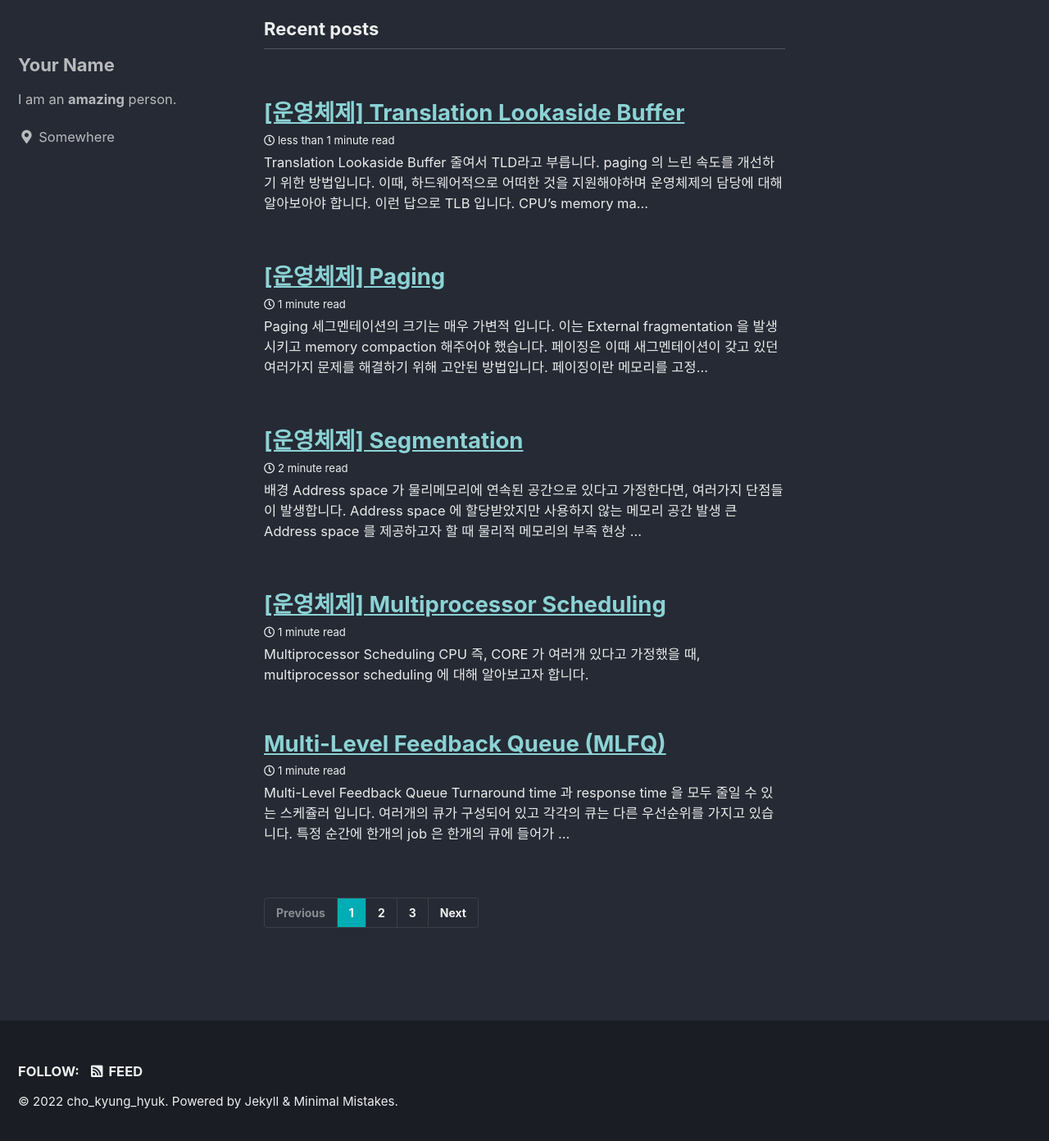
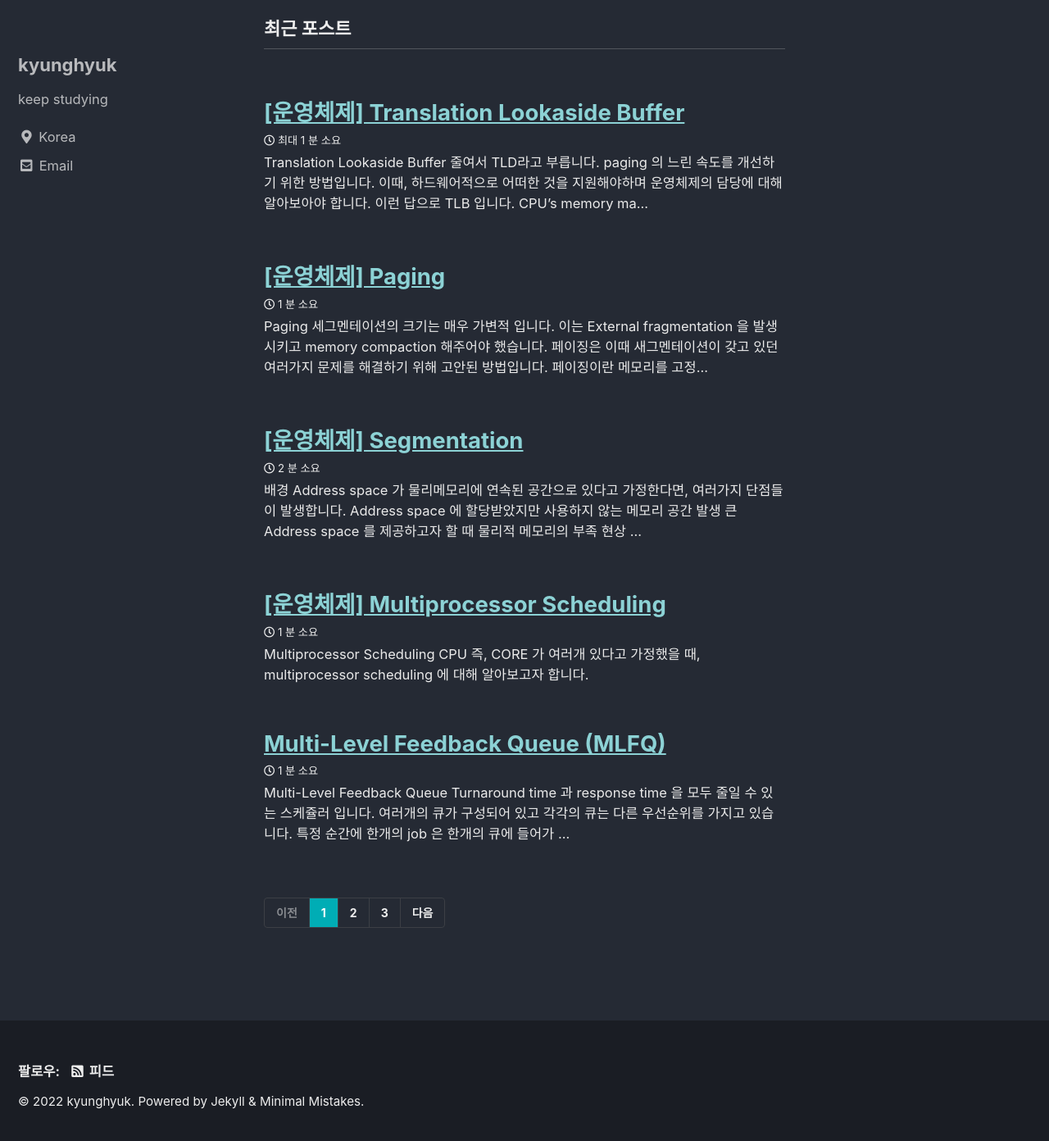
Before and after one commit to kyunghyukCHO/kyunghyukCHO.github.io, a Jekyll site: the page built from index.html, in a window 1280 px wide and 1400 px high, scrolled down 175 px. Shown: the top 1392 px of the window at 82% size. Built offline with Jekyll 4.4.1, drawn with Linux system fonts in a browser that asks for light colours; cached includes are drawn as plain includes; the list of posts is cut into pages by our own code.

Commit message:
Update _config.yml

```diff
--- a/_config.yml
+++ b/_config.yml
@@ -15,15 +15,15 @@
 minimal_mistakes_skin    : "dark" #"default" # "air", "aqua", "contrast", "dark", "dirt", "neon", "mint", "plum", "sunrise"
 
 # Site Settings
-locale                   : "en-US"
+locale                   : "ko-KR"
 title                    : "Hyuk's Blog"
 title_separator          : "-"
 subtitle                 : # site tagline that appears below site title in masthead
-name                     : "cho_kyung_hyuk"
-description              : "그낭_나의_공부기록"
+name                     : "kyunghyuk"
+description              : "그낭 나의 공부기록"
 url                      : "https://kyunghyukCHO.github.io"
 baseurl                  : # the subpath of your site, e.g. "/blog"
-repository               : # GitHub username/repo-name e.g. "mmistakes/minimal-mistakes"
+repository               : "https://github.com/kyunghyukCHO/kyunghyukCHO.github.io"
 teaser                   : # path of fallback teaser image, e.g. "/assets/images/500x300.png"
 logo                     : # path of logo image to display in the masthead, e.g. "/assets/images/88x88.png"
 masthead_title           : # overrides the website title displayed in the masthead, use " " for no title
@@ -104,15 +104,15 @@ analytics:
 
 # Site Author
 author:
-  name             : "Your Name"
+  name             : "kyunghyuk"
   avatar           : # path of avatar image, e.g. "/assets/images/bio-photo.jpg"
-  bio              : "I am an **amazing** person."
-  location         : "Somewhere"
+  bio              : "keep studying"
+  location         : "Korea"
   email            :
   links:
     - label: "Email"
       icon: "fas fa-fw fa-envelope-square"
-      # url: "mailto:your.name@email.com"
+      url: "mailto:rudgur1996@konkuk.ac.kr"
     - label: "Website"
       icon: "fas fa-fw fa-link"
       # url: "https://your-website.com"
```
